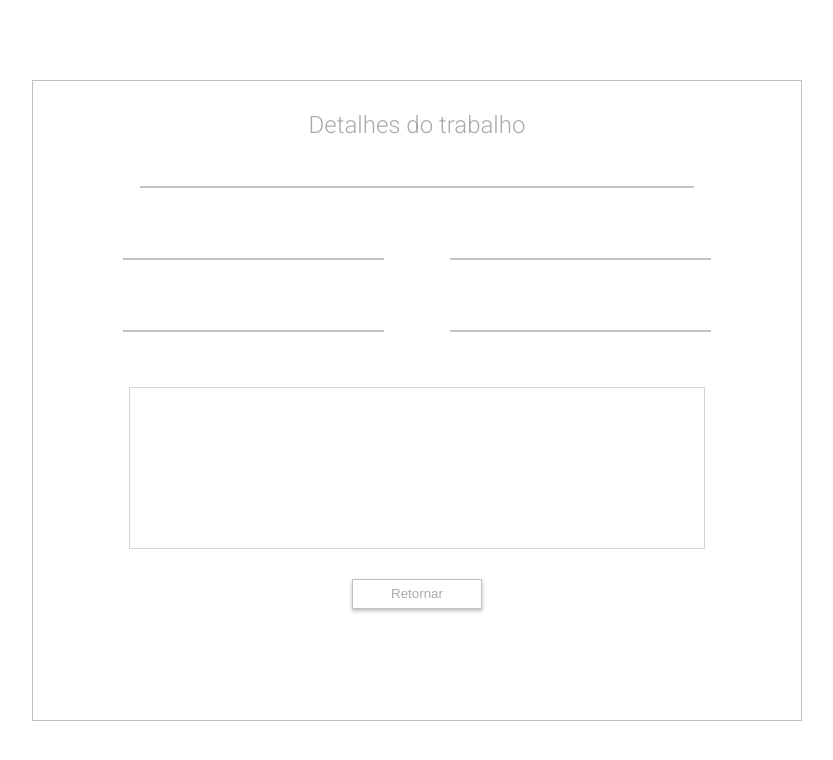
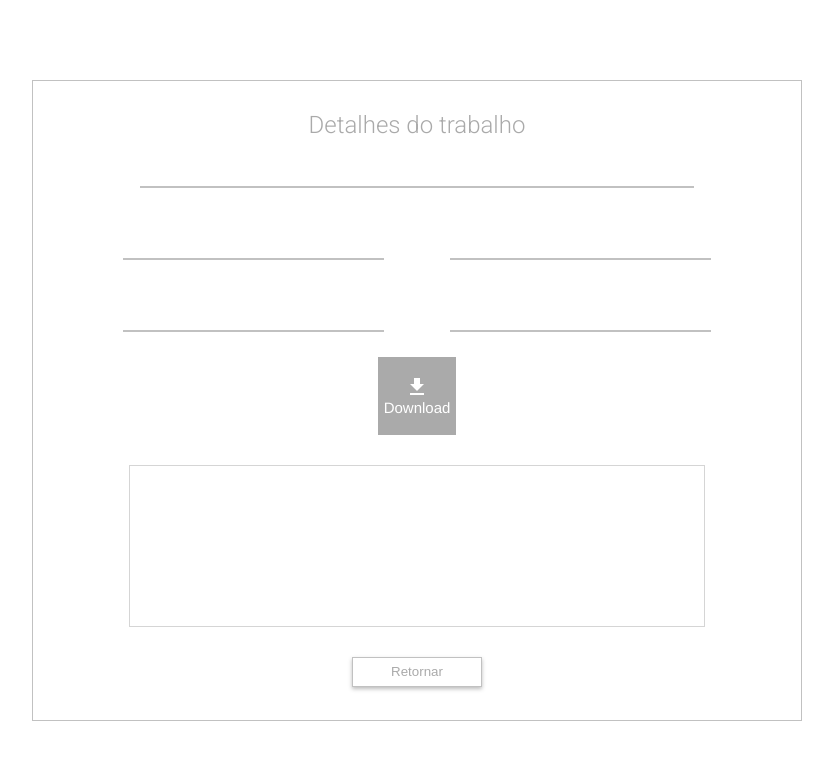
Before and after one commit to akelesis/swat, a Vue app: page /article-details in a window 1280 px wide. Shown: the top 760 px of the page, without its empty margins (223-1056 px from the left). Built offline with nearby package versions, Linux system fonts and the light colour scheme; no server answers.

Commit message:
download button

```diff
--- a/src/views/ArticleDetails.vue
+++ b/src/views/ArticleDetails.vue
@@ -40,6 +40,12 @@
           disabled
         />
       </div>
+      <div class="download-button">
+        <span class="material-icons" @click="downloadDocument">
+          get_app
+        </span>
+        <span class="span-title">Download</span>
+      </div>
       <textarea
         name=""
         id="article-description"
@@ -64,6 +70,9 @@ export default {
     };
   },
   methods: {
+    downloadDocument() {
+      window.location.href = this.tcc.tcc_url
+    },
     returnPage() {
       this.$router.push("/search-result");
     },
@@ -150,6 +159,23 @@ export default {
   color: #aaaaaa;
 }
 
+.download-button {
+  display:flex;
+  flex-direction: column;
+  color: #fff;
+  background-color: #aaa;
+  width: 78px;
+  height: 78px;
+  justify-content: center;
+  font-size: 15px;
+  transition: .2s;
+}
+
+.download-button:hover {
+  cursor: pointer;
+  filter: brightness(90%);
+}
+
 #article-description {
   margin-top: 30px;
   resize: none;
```
